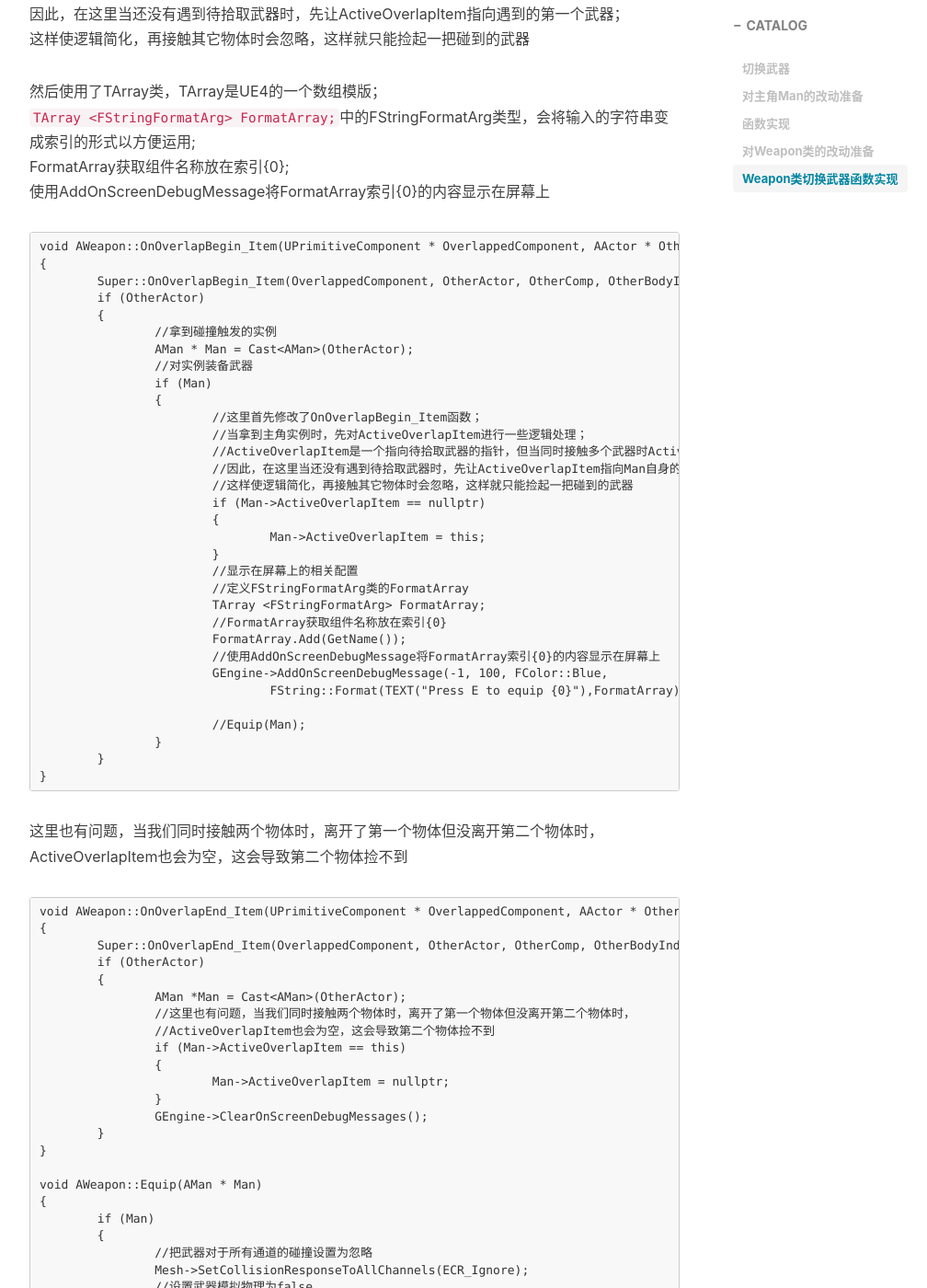
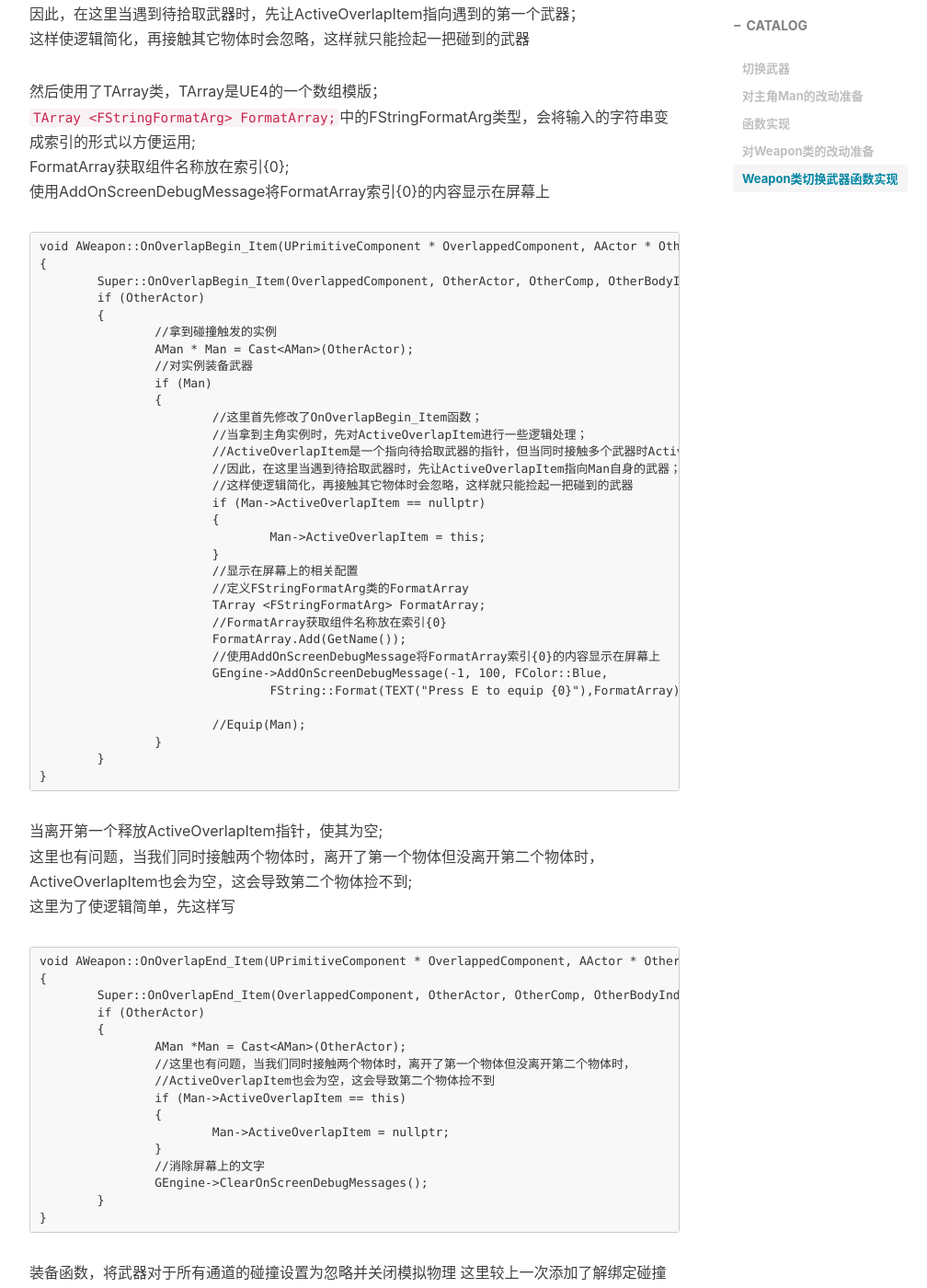
Before and after one commit to AIaimuti/aiaimuti.github.io, a Jekyll site: the page built from _posts/UE4/UE4_C++/2020-5-4-ChangeWeapon.md, in a window 1280 px wide and 1400 px high, scrolled down 3434 px. Shown: the whole window at 92% size, without its empty margins (233-1241 px from the left). Built offline with Jekyll 4.4.1, drawn with Linux system fonts in a browser that asks for light colours; nearby versions of some CDN libraries; comment, search, counter and statistics services are not loaded; some of the changed text lies outside the part shown.

Commit message:
Update 2020-5-4-ChangeWeapon.md

````diff
--- a/_posts/UE4/UE4_C++/2020-5-4-ChangeWeapon.md
+++ b/_posts/UE4/UE4_C++/2020-5-4-ChangeWeapon.md
@@ -102,7 +102,7 @@ Weapon.cpp添加头文件：<br>
 这里首先修改了OnOverlapBegin_Item函数；<br>
 当拿到主角实例时，先对ActiveOverlapItem进行一些逻辑处理；<br>
 ActiveOverlapItem是一个指向待拾取武器的指针，但当同时接触多个武器时ActiveOverlapItem会有一些混乱；<br>
-因此，在这里当还没有遇到待拾取武器时，先让ActiveOverlapItem指向遇到的第一个武器；<br>
+因此，在这里当遇到待拾取武器时，先让ActiveOverlapItem指向遇到的第一个武器；<br>
 这样使逻辑简化，再接触其它物体时会忽略，这样就只能捡起一把碰到的武器<br>
 
 然后使用了TArray类，TArray是UE4的一个数组模版；<br>
@@ -123,7 +123,7 @@ void AWeapon::OnOverlapBegin_Item(UPrimitiveComponent * OverlappedComponent, AAc
 			//这里首先修改了OnOverlapBegin_Item函数；
 			//当拿到主角实例时，先对ActiveOverlapItem进行一些逻辑处理；
 			//ActiveOverlapItem是一个指向待拾取武器的指针，但当同时接触多个武器时ActiveOverlapItem会有一些混乱；
-			//因此，在这里当还没有遇到待拾取武器时，先让ActiveOverlapItem指向Man自身的武器；
+			//因此，在这里当遇到待拾取武器时，先让ActiveOverlapItem指向Man自身的武器；
 			//这样使逻辑简化，再接触其它物体时会忽略，这样就只能捡起一把碰到的武器
 			if (Man->ActiveOverlapItem == nullptr)
 			{
@@ -143,8 +143,10 @@ void AWeapon::OnOverlapBegin_Item(UPrimitiveComponent * OverlappedComponent, AAc
 	}
 }
 ```
-这里也有问题，当我们同时接触两个物体时，离开了第一个物体但没离开第二个物体时，
-ActiveOverlapItem也会为空，这会导致第二个物体捡不到
+当离开第一个释放ActiveOverlapItem指针，使其为空;<br>
+这里也有问题，当我们同时接触两个物体时，离开了第一个物体但没离开第二个物体时，<br>
+ActiveOverlapItem也会为空，这会导致第二个物体捡不到;<br>
+这里为了使逻辑简单，先这样写
 ```
 void AWeapon::OnOverlapEnd_Item(UPrimitiveComponent * OverlappedComponent, AActor * OtherActor, UPrimitiveComponent * OtherComp, int32 OtherBodyIndex)
 {
@@ -158,10 +160,16 @@ void AWeapon::OnOverlapEnd_Item(UPrimitiveComponent * OverlappedComponent, AActo
 		{
 			Man->ActiveOverlapItem = nullptr;
 		}
+		//消除屏幕上的文字
 		GEngine->ClearOnScreenDebugMessages();
 	}
 }
+```
+装备函数，将武器对于所有通道的碰撞设置为忽略并关闭模拟物理
+这里较上一次添加了解绑定碰撞触发离开函数，避免一直调用触发函数功能
+然后播放装备声音，设置武器
 
+```
 void AWeapon::Equip(AMan * Man)
 {
 	if (Man)
@@ -194,3 +202,6 @@ void AWeapon::Equip(AMan * Man)
 	}
 }
 ```
+整体思路就是主角碰到武器，把武器用ActiveOverlapItem临时记下，<br>
+如果按E则调用OnInteract函数与Weapon互动，调用Weapon的Equip函数；<br>
+Equip函数调用主角的SetWeapon函数，告诉主角自己被装备了，记录下当前装备的武器。
````
Also changed, not shown: other parts of _posts/UE4/UE4_C++/2020-5-4-ChangeWeapon.md (+1 -1 lines).
